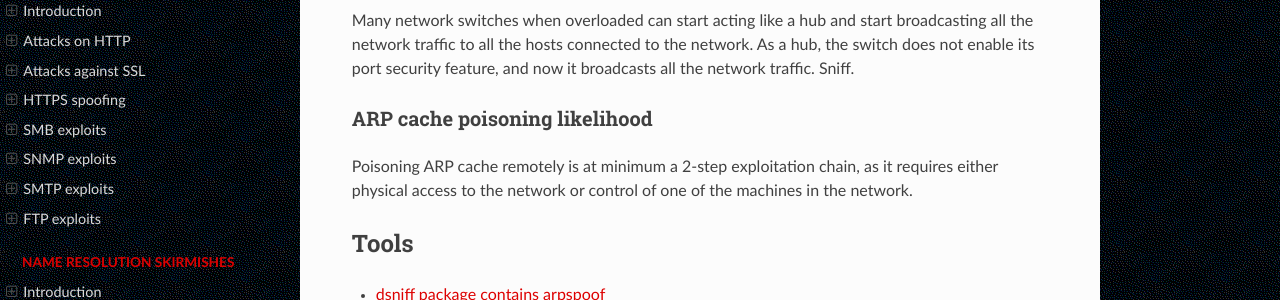
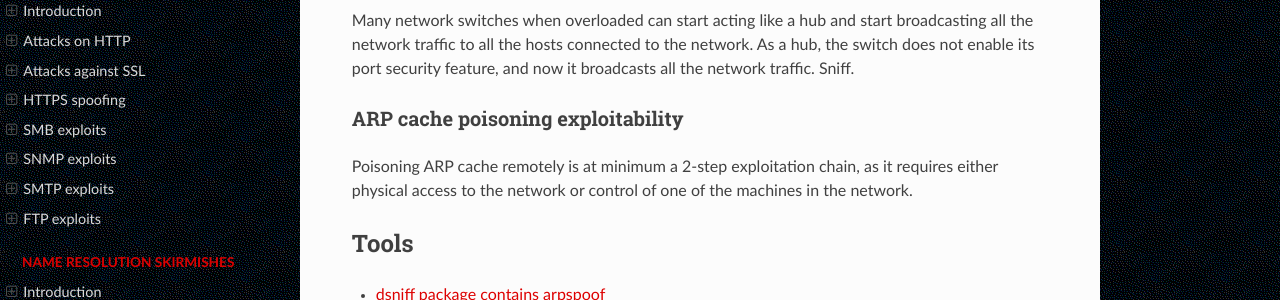
Before and after one commit to tymyrddin/red-network, a Sphinx documentation site: the page built from source/docs/access/arp-cache-poisoning.md, in a window 1280 px wide and 1088 px high. Shown: the part 628-928 px from the top of the window. Built offline with Sphinx 7.4.7 and the Read the Docs theme 2.0.0, drawn with Linux system fonts in a browser that asks for light colours.

Commit message:
correction likelihood

```diff
--- a/source/docs/access/arp-cache-poisoning.md
+++ b/source/docs/access/arp-cache-poisoning.md
@@ -27,7 +27,7 @@ Many network switches when overloaded can start acting like a hub and start broa
 all the hosts connected to the network. As a hub, the switch does not enable its port security feature, and now it
 broadcasts all the network traffic. Sniff.
 
-### ARP cache poisoning likelihood
+### ARP cache poisoning exploitability
 
 Poisoning ARP cache remotely is at minimum a 2-step exploitation chain, as it requires either physical access to the
 network or control of one of the machines in the network.
```
